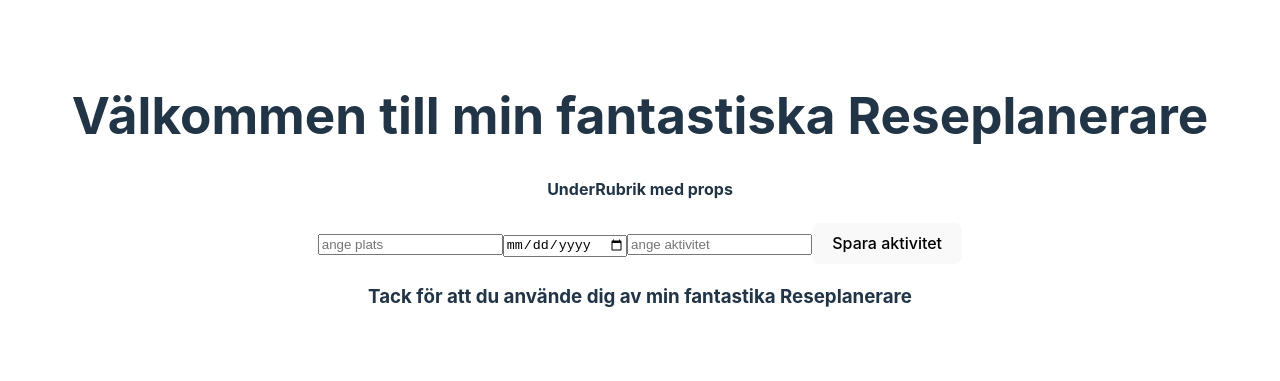
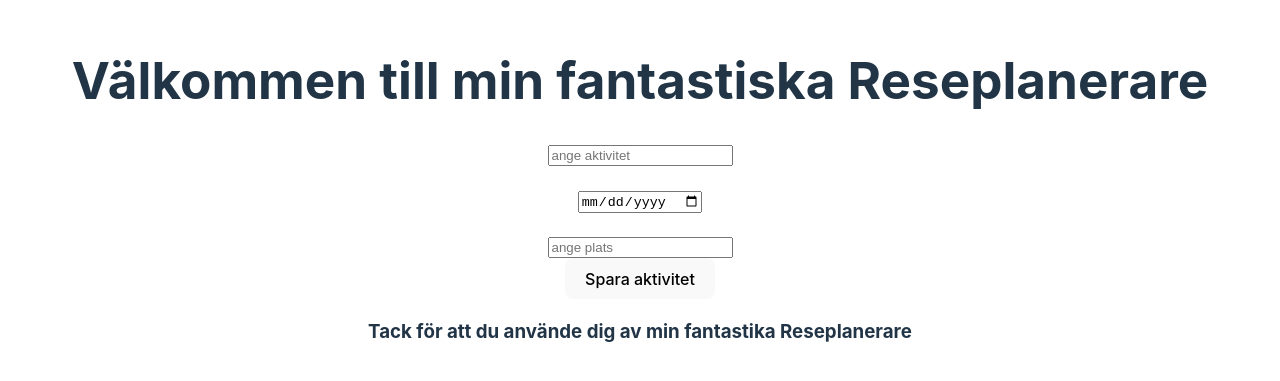
Before and after one commit to FrankNorq/Reseplanerare---Grunder-i-React, a React (Vite) app in the folder reseplanerare/: page / in a window 1280 px wide. Shown: the part 209-590 px from the top of the page. Built offline with nearby package versions, Linux system fonts and the light colour scheme.

Commit message:
snabbt splittat min input

```diff
--- a/reseplanerare/src/Components/Form/ActivityForm.jsx
+++ b/reseplanerare/src/Components/Form/ActivityForm.jsx
@@ -1,4 +1,6 @@
-
+import FormActivity from "./FormActivity";
+import FormDate from "./FormDate";
+import FormPlace from "./FormPlace";
 function CreateForm({ title }) {
     // här hanteras inputs
     const handleSubmit = (event) => {
@@ -10,13 +12,12 @@ function CreateForm({ title }) {
 
 
     }
-    //  detta är min form som jag skapar med CreateForm
+//  detta är min form som jag skapar med CreateForm
       return ( <form className="h" onSubmit={handleSubmit}>
-          <h4>{title} </h4>
-          <input type="text"  name="plats" placeholder="ange plats" required />
-          <input type="date" name="datum" placeholder="ange datum" required/>
-          <input type="text" name="aktivitet" placeholder="ange aktivitet" required />
-          <button type="submit">Spara aktivitet</button>
+       <FormActivity></FormActivity>
+       <FormDate></FormDate>
+       <FormPlace></FormPlace>
+       <button>Spara aktivitet</button>
       </form>
 
        );
--- /dev/null
+++ b/reseplanerare/src/Components/Form/FormActivity.jsx
@@ -0,0 +1,13 @@
+import React from 'react';
+
+const FormActivity = ({ title, handleSubmit }) => {
+  return (
+    <form className="h" onSubmit={handleSubmit}>
+      <h4>{title}</h4>
+      <input type="text" name="aktivitet" placeholder="ange aktivitet" required />
+
+    </form>
+  );
+};
+
+export default FormActivity;
--- /dev/null
+++ b/reseplanerare/src/Components/Form/FormDate.jsx
@@ -0,0 +1,13 @@
+import React from 'react';
+
+const FormDate = ({ title, handleSubmit }) => {
+  return (
+    <form className="h" onSubmit={handleSubmit}>
+      <h4>{title}</h4>
+      <input type="date" name="datum" placeholder="ange datum" required />
+
+    </form>
+  );
+};
+
+export default FormDate;
--- /dev/null
+++ b/reseplanerare/src/Components/Form/FormPlace.jsx
@@ -0,0 +1,13 @@
+import React from 'react';
+
+const FormPlace = ({ title, handleSubmit }) => {
+  return (
+    <form className="h" onSubmit={handleSubmit}>
+      <h4>{title}</h4>
+      <input type="text" name="plats" placeholder="ange plats" required />
+
+    </form>
+  );
+};
+
+export default FormPlace;
```
